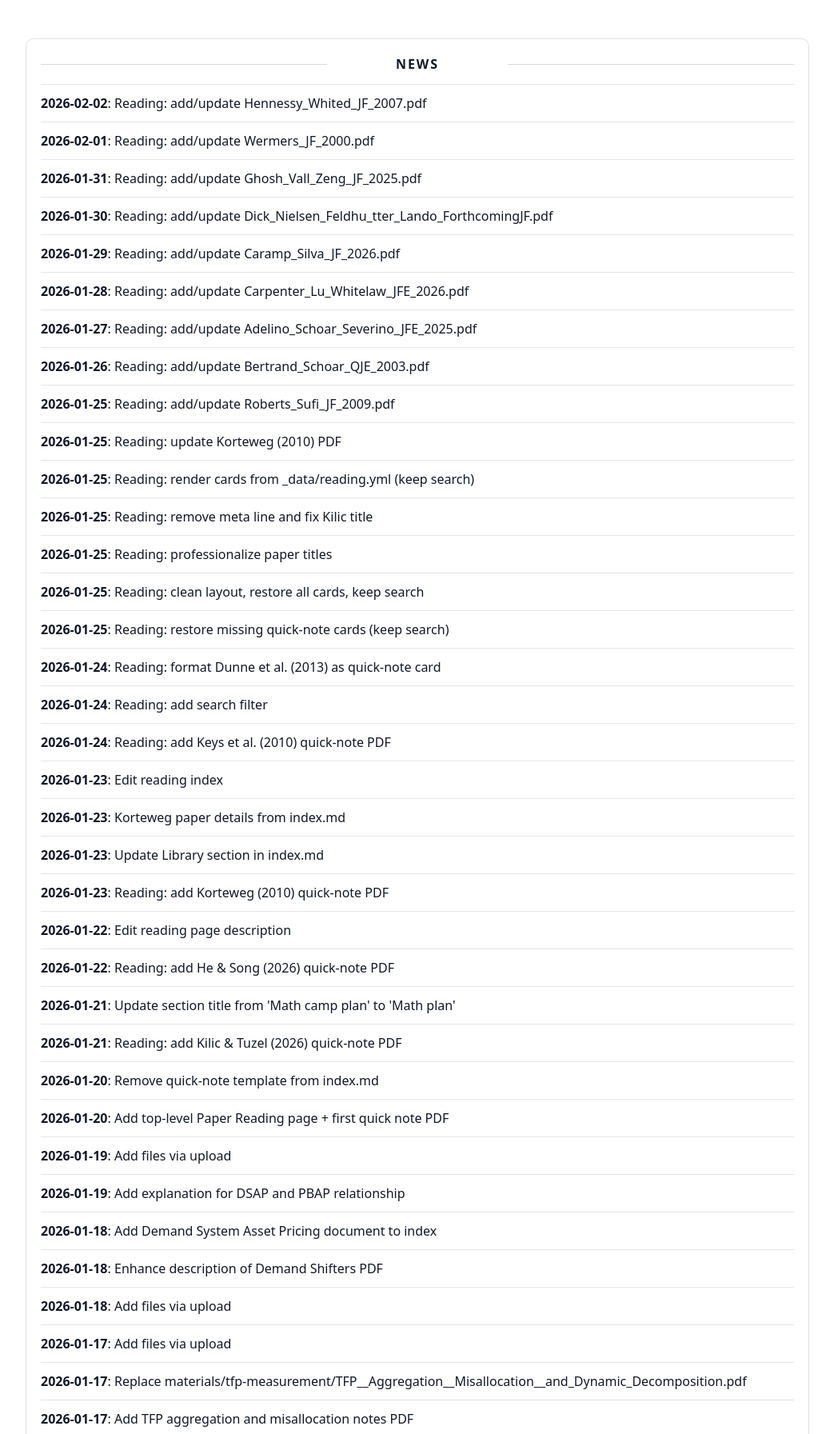
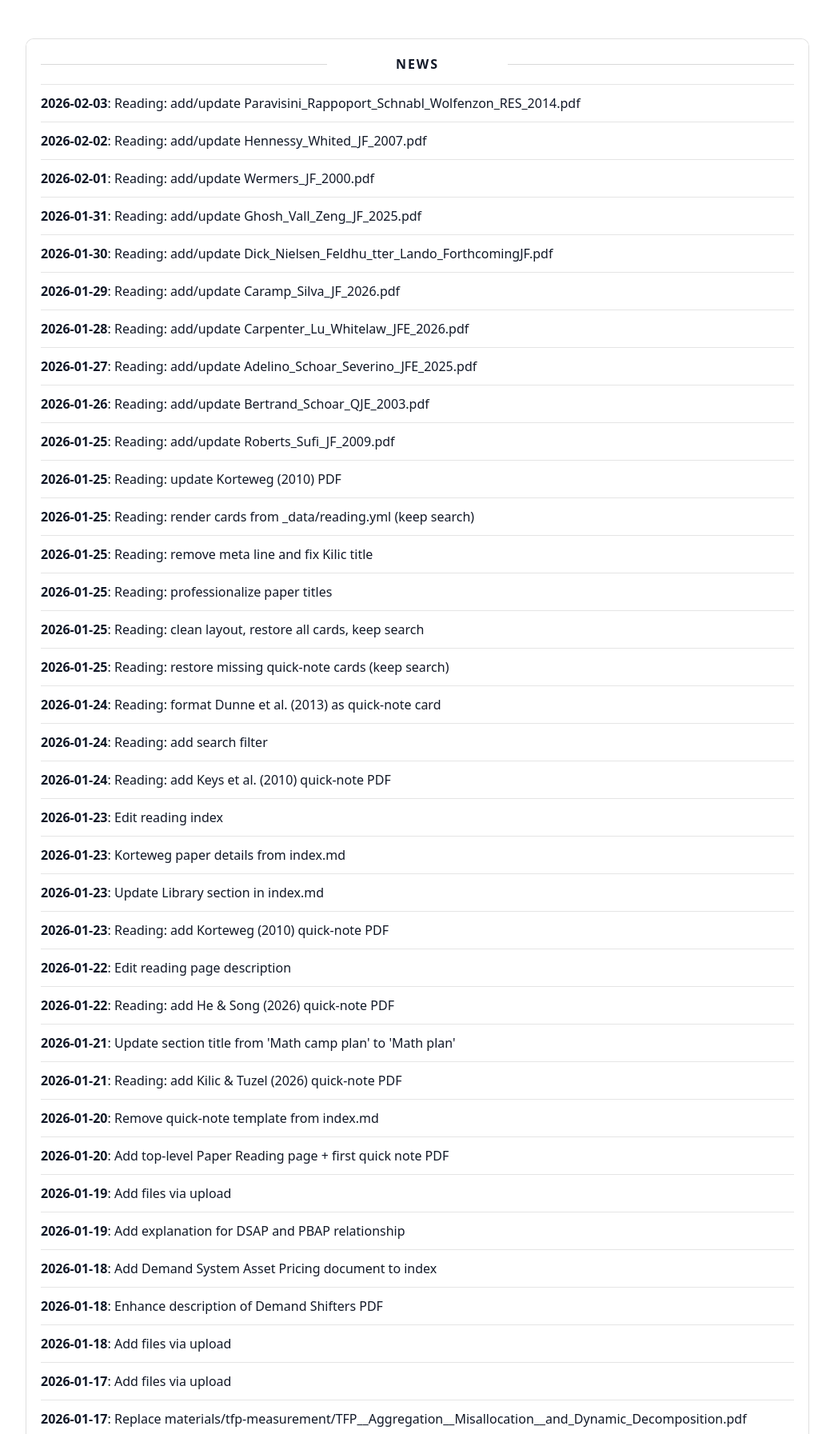
Before and after one commit to yaxinzn/study-archive, a Jekyll site: the page built from updates/index.md, in a window 1280 px wide, cut to the strip 476-2269 px from the top of the page. Shown: the whole strip at 80% size, without its empty margins (118-1161 px from the left). Built offline with Jekyll 4.4.1, drawn with Linux system fonts in a browser that asks for light colours; some of the changed text lies outside the part shown.

Commit message:
chore: update NEWS feed

```diff
--- a/_data/news.yml
+++ b/_data/news.yml
@@ -1,4 +1,7 @@
 # Auto-generated update history (sorted newest -> oldest). Do not edit manually.
+- ts: "1770116884"
+  date: "2026-02-03"
+  title: "Reading: add/update Paravisini_Rappoport_Schnabl_Wolfenzon_RES_2014.pdf"
 - ts: "1770030796"
   date: "2026-02-02"
   title: "Reading: add/update Hennessy_Whited_JF_2007.pdf"
```
